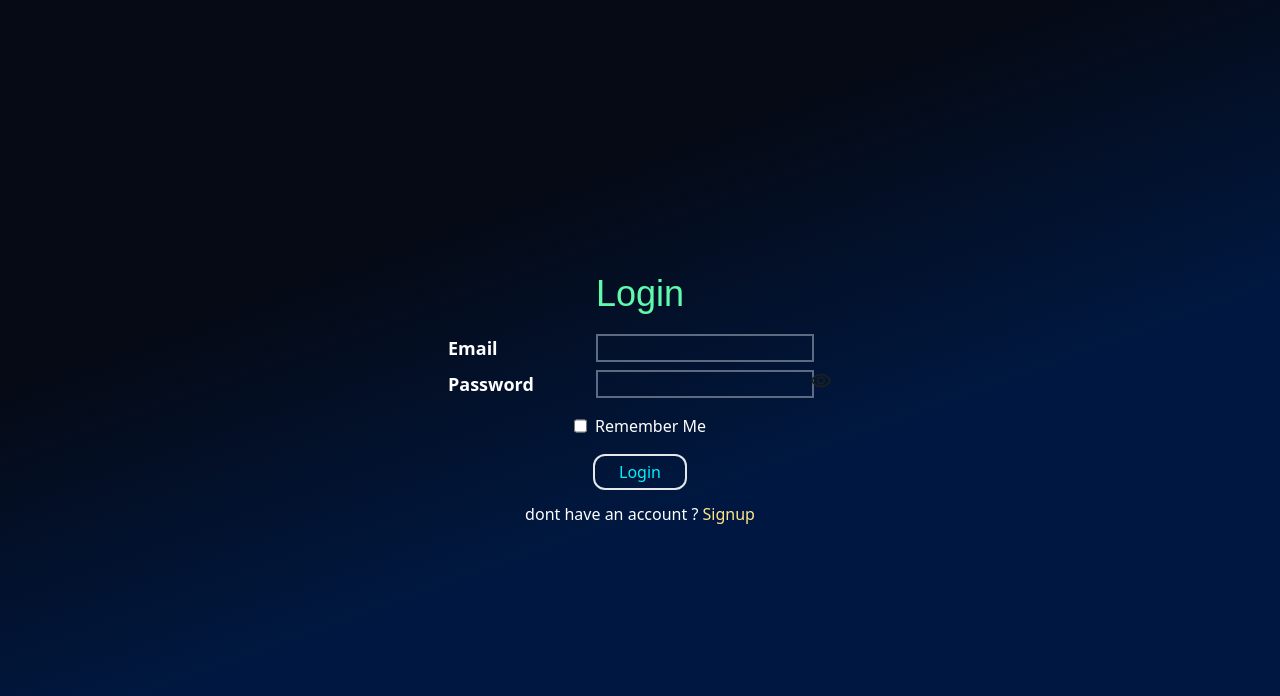
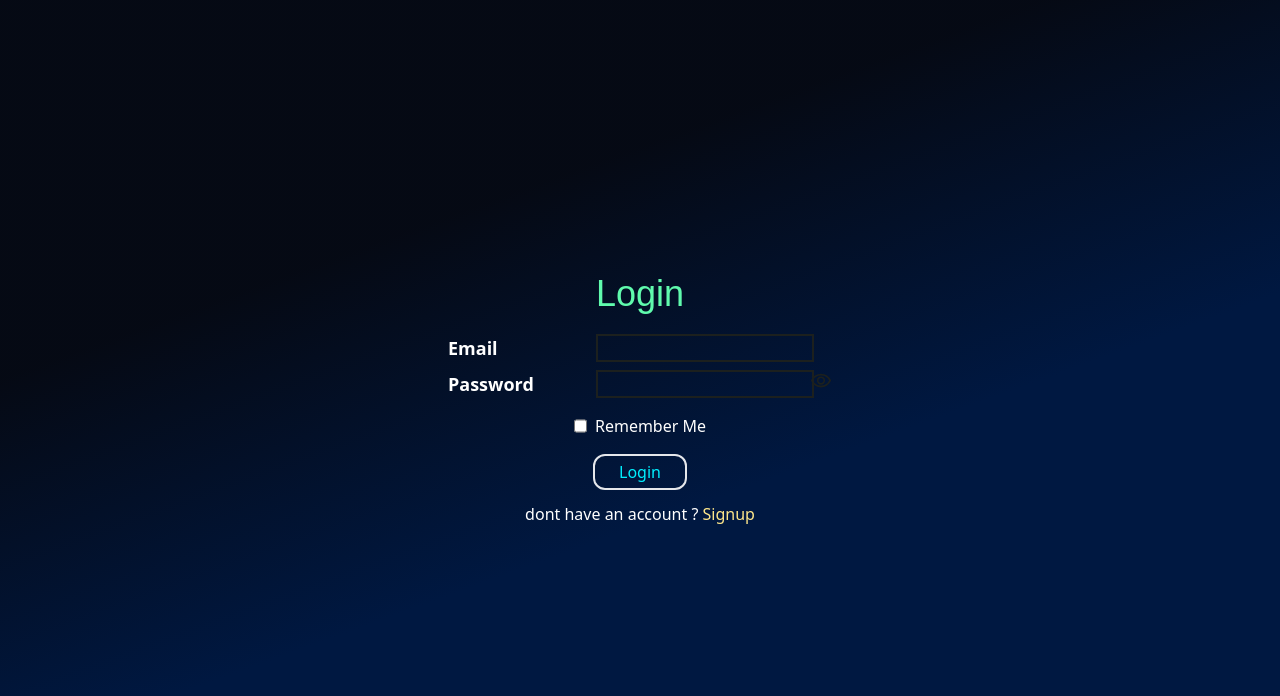
Before and after one commit to Nischa1Mv/passwordManager, a React (Create React App) app: page /login in a window 1280 px wide. Shown: the top 696 px of the page. Built offline with nearby package versions, Linux system fonts and the light colour scheme; no server answers; a web font is replaced by a local one.

Commit message:
smol border-double change

```diff
--- a/src/custom Componets/inputWithLabel.jsx
+++ b/src/custom Componets/inputWithLabel.jsx
@@ -43,7 +43,7 @@ function InputWithLabel({
       <input
         id={label}
         value={value}
-        className="border-2 border-[#5c6b81]  focus:border-[#73a8f8] border-[#1c201e] bg-transparent focus:outline-none px-2 w-[17vw] "
+        className="border-2  focus:border-[#73a8f8] border-[#1c201e] bg-transparent focus:outline-none px-2 w-[17vw] "
         type={isPasswordVisible && !isEmailField ? "text" : type}
         onChange={onChange}
       />
```
